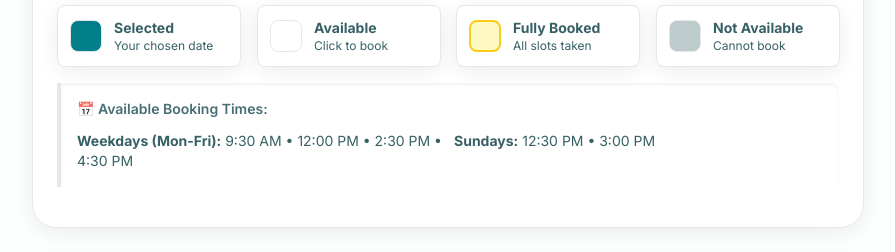
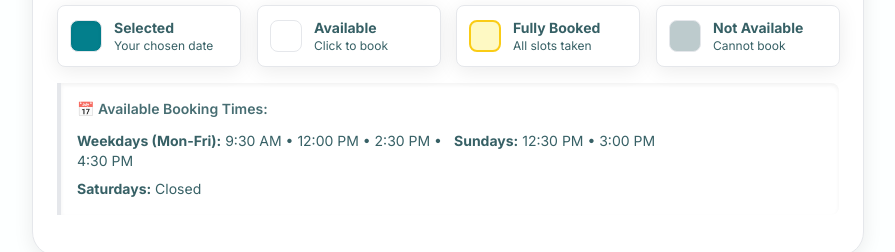
Before and after one commit to cate-nduta/Lash-Business, a Next.js app: page /booking in a window 1280 px wide. Shown: the part 1320-1572 px from the top of the page, without its empty margins (192-1087 px from the left). Built offline with nearby package versions, Linux system fonts and the light colour scheme; no server answers; a web font is replaced by a local one.

Commit message:
calender workd fine

```diff
--- a/app/api/calendar/available-slots/route.ts
+++ b/app/api/calendar/available-slots/route.ts
@@ -2,8 +2,31 @@ import { NextRequest, NextResponse } from 'next/server'
 import { google } from 'googleapis'
 import { readDataFile } from '@/lib/data-utils'
 
+export const revalidate = 0
+export const dynamic = 'force-dynamic'
+
 const CALENDAR_ID = process.env.GOOGLE_CALENDAR_ID || 'primary'
 const CALENDAR_EMAIL = process.env.GOOGLE_CALENDAR_EMAIL || 'catherinenkuria@gmail.com'
+
+type AvailabilityData = {
+  businessHours?: {
+    [key: string]: { open: string; close: string; enabled: boolean }
+  }
+  timeSlots?: {
+    weekdays?: Array<{ hour: number; minute: number; label: string }>
+    saturday?: Array<{ hour: number; minute: number; label: string }>
+    sunday?: Array<{ hour: number; minute: number; label: string }>
+  }
+}
+
+async function loadAvailabilityData(): Promise<AvailabilityData | null> {
+  try {
+    return await readDataFile<AvailabilityData>('availability.json', {})
+  } catch (error) {
+    console.warn('Error loading availability data, using defaults:', error)
+    return null
+  }
+}
 
 // Initialize Google Calendar API
 function getCalendarClient() {
@@ -63,7 +86,7 @@ function getDayOfWeek(year: number, month: number, day: number): number {
 // Sunday: 12:30 PM, 3:00 PM
 // Saturday: Closed (no slots)
 // dateStr should be in YYYY-MM-DD format
-function generateTimeSlotsForDate(dateStr: string): string[] {
+async function generateTimeSlotsForDate(dateStr: string, availabilityData?: AvailabilityData | null): Promise<string[]> {
   const slots: string[] = []
 
   // Parse the date string to get year, month, day
@@ -74,31 +97,40 @@ function generateTimeSlotsForDate(dateStr: string): string[] {
   const dayOfWeek = getDayOfWeek(year, month, day)
   const isSunday = dayOfWeek === 0
   const isSaturday = dayOfWeek === 6
+  const dayKey = ['sunday', 'monday', 'tuesday', 'wednesday', 'thursday', 'friday', 'saturday'][dayOfWeek]
 
   console.log(`[DEBUG generateTimeSlotsForDate] Date: ${dateStr}, Year: ${year}, Month: ${month}, Day: ${day}`)
   console.log(`[DEBUG generateTimeSlotsForDate] DayOfWeek: ${dayOfWeek} (0=Sun, 1=Mon, 2=Tue, 3=Wed, 4=Thu, 5=Fri, 6=Sat)`)
   console.log(`[DEBUG generateTimeSlotsForDate] isSunday: ${isSunday}, isSaturday: ${isSaturday}`)
 
   // Load availability data from availability.json first to check if Saturday is enabled
-  let availabilityData
-  try {
-    availabilityData = readDataFile<{
-      businessHours: {
-        [key: string]: { open: string; close: string; enabled: boolean }
-      }
-      timeSlots: {
-        weekdays: Array<{ hour: number; minute: number; label: string }>
-        sunday: Array<{ hour: number; minute: number; label: string }>
-        saturday?: Array<{ hour: number; minute: number; label: string }>
-      }
-    }>('availability.json')
-  } catch (error) {
-    console.warn('Error loading availability data, using defaults:', error)
-    availabilityData = null
+  if (availabilityData === undefined) {
+    availabilityData = await loadAvailabilityData()
   }
 
-  // Check if Saturday is enabled
-  const saturdayEnabled = availabilityData?.businessHours?.saturday?.enabled === true
+  const defaultEnabled = {
+    sunday: true,
+    monday: true,
+    tuesday: true,
+    wednesday: true,
+    thursday: true,
+    friday: true,
+    saturday: false,
+  } as const
+
+  const dayEnabled =
+    availabilityData?.businessHours?.[dayKey]?.enabled ??
+    defaultEnabled[dayKey as keyof typeof defaultEnabled]
+
+  if (!dayEnabled) {
+    console.log(`[DEBUG generateTimeSlotsForDate] ${dayKey} disabled - returning empty slots`)
+    return []
+  }
+
+  // Check if Saturday is enabled (used for time slot selection below)
+  const saturdayEnabled =
+    availabilityData?.businessHours?.saturday?.enabled ??
+    defaultEnabled.saturday
 
   // If Saturday is disabled, return empty slots
   if (isSaturday && !saturdayEnabled) {
@@ -110,29 +142,39 @@ function generateTimeSlotsForDate(dateStr: string): string[] {
   let timeSlots: Array<{ hour: number; minute: number; label: string }>
 
   if (isSunday) {
-    timeSlots = availabilityData?.timeSlots?.sunday || [
+    timeSlots = availabilityData?.timeSlots?.sunday && availabilityData.timeSlots.sunday.length > 0
+      ? availabilityData.timeSlots.sunday
+      : [
       { hour: 12, minute: 30, label: '12:30 PM' },
       { hour: 15, minute: 0, label: '3:00 PM' },
-    ]
+      ]
   } else if (isSaturday && saturdayEnabled) {
     // Use Saturday-specific slots if available, otherwise use weekday slots
-    timeSlots = availabilityData?.timeSlots?.saturday || availabilityData?.timeSlots?.weekdays || [
+    timeSlots =
+      (availabilityData?.timeSlots?.saturday && availabilityData.timeSlots.saturday.length > 0
+        ? availabilityData.timeSlots.saturday
+        : undefined) ??
+      (availabilityData?.timeSlots?.weekdays && availabilityData.timeSlots.weekdays.length > 0
+        ? availabilityData.timeSlots.weekdays
+        : undefined) ??
+      [
       { hour: 9, minute: 30, label: '9:30 AM' },
       { hour: 12, minute: 0, label: '12:00 PM' },
       { hour: 14, minute: 30, label: '2:30 PM' },
       { hour: 16, minute: 30, label: '4:30 PM' },
-    ]
+      ]
   } else {
     // Weekdays (Mon-Fri)
-    timeSlots = availabilityData?.timeSlots?.weekdays || [
+    timeSlots =
+      availabilityData?.timeSlots?.weekdays && availabilityData.timeSlots.weekdays.length > 0
+        ? availabilityData.timeSlots.weekdays
+        : [
       { hour: 9, minute: 30, label: '9:30 AM' },
       { hour: 12, minute: 0, label: '12:00 PM' },
       { hour: 14, minute: 30, label: '2:30 PM' },
       { hour: 16, minute: 30, label: '4:30 PM' },
-    ]
+        ]
   }
-
-  console.log(`[DEBUG generateTimeSlotsForDate] Using ${isSunday ? 'Sunday' : 'Weekday'} time slots:`, timeSlots)
 
   for (const slot of timeSlots) {
     // Create ISO string for this time slot in Nairobi timezone (UTC+3)
@@ -141,7 +183,6 @@ function generateTimeSlotsForDate(dateStr: string): string[] {
     slots.push(slotDateTime)
   }
 
-  console.log(`[DEBUG generateTimeSlotsForDate] Generated ${slots.length} slots:`, slots)
   return slots
 }
 
@@ -162,6 +203,7 @@ export async function GET(request: NextRequest) {
     const { searchParams } = new URL(request.url)
     const dateParam = searchParams.get('date')
     const fullyBookedOnly = searchParams.get('fullyBookedOnly') === 'true'
+    const availabilityData = await loadAvailabilityData()
 
     // If only fully booked dates are requested, return them quickly
     if (fullyBookedOnly) {
@@ -185,18 +227,7 @@ export async function GET(request: NextRequest) {
         const dayOfWeek = getDayOfWeek(year, month, day)
         const isSaturday = dayOfWeek === 6
 
-        // Check if Saturday is enabled
-        let saturdayEnabled = false
-        try {
-          const availabilityData = readDataFile<{
-            businessHours: {
-              [key: string]: { open: string; close: string; enabled: boolean }
-            }
-          }>('availability.json')
-          saturdayEnabled = availabilityData?.businessHours?.saturday?.enabled === true
-        } catch (error) {
-          saturdayEnabled = false
-        }
+        const saturdayEnabled = availabilityData?.businessHours?.saturday?.enabled === true
 
         if (!isSaturday || saturdayEnabled) {
           datesToCheck.push(dateStr)
@@ -237,7 +268,7 @@ export async function GET(request: NextRequest) {
 
           // Check each date in batch
           for (const dateStr of batch) {
-            const allSlots = generateTimeSlotsForDate(dateStr)
+            const allSlots = await generateTimeSlotsForDate(dateStr, availabilityData)
             const bookedSlots = bookedSlotsByDate.get(dateStr) || new Set()
 
             const availableSlots = allSlots.filter(slot => {
@@ -289,7 +320,7 @@ export async function GET(request: NextRequest) {
           let isFullyBooked = false
           if (calendar) {
             try {
-              const allSlots = generateTimeSlotsForDate(dateStr)
+              const allSlots = await generateTimeSlotsForDate(dateStr, availabilityData)
               const startOfDay = new Date(currentDate)
               startOfDay.setHours(0, 0, 0, 0)
               const endOfDay = new Date(currentDate)
@@ -378,20 +409,7 @@ export async function GET(request: NextRequest) {
     console.log(`[DEBUG GET] Calculated day of week: ${dayOfWeek} (0=Sun, 1=Mon, 2=Tue, 3=Wed, 4=Thu, 5=Fri, 6=Sat)`)
 
     if (isSaturday) {
-      // Check if Saturday is enabled in availability settings
-      let saturdayEnabled = false
-      try {
-        const availabilityData = readDataFile<{
-          businessHours: {
-            [key: string]: { open: string; close: string; enabled: boolean }
-          }
-        }>('availability.json')
-        saturdayEnabled = availabilityData?.businessHours?.saturday?.enabled === true
-      } catch (error) {
-        // If error reading availability, default to closed
-        saturdayEnabled = false
-      }
-
+      const saturdayEnabled = availabilityData?.businessHours?.saturday?.enabled === true
       if (!saturdayEnabled) {
         console.log(`[DEBUG GET] Saturday detected and disabled - returning empty slots`)
         return NextResponse.json({ slots: [] })
@@ -409,7 +427,7 @@ export async function GET(request: NextRequest) {
     }
 
     // Generate time slots for the selected date (pass date string, not Date object)
-    const allSlots = generateTimeSlotsForDate(dateParam)
+    const allSlots = await generateTimeSlotsForDate(dateParam, availabilityData)
     console.log(`[DEBUG] Date: ${dateParam}, Generated ${allSlots.length} slots:`, allSlots)
 
     // If no slots generated, return early
--- a/app/booking/page.tsx
+++ b/app/booking/page.tsx
@@ -305,11 +305,16 @@ export default function Booking() {
     businessHours: {
       [key: string]: { open: string; close: string; enabled: boolean }
     }
+    timeSlots?: {
+      weekdays?: Array<{ hour: number; minute: number; label: string }>
+      saturday?: Array<{ hour: number; minute: number; label: string }>
+      sunday?: Array<{ hour: number; minute: number; label: string }>
+    }
   } | null>(null)
 
   // Load availability data
   useEffect(() => {
-    fetch('/api/availability')
+    fetch('/api/availability', { cache: 'no-store' })
       .then((res) => res.json())
       .then((data) => {
         setAvailabilityData(data)
@@ -326,20 +331,37 @@ export default function Booking() {
     const dateStrings: string[] = []
     const today = new Date()
 
-    // Check if Saturday is enabled from availability data
-    const saturdayEnabled = availabilityData?.businessHours?.saturday?.enabled === true
+    const defaultBusinessHours: Record<
+      'sunday' | 'monday' | 'tuesday' | 'wednesday' | 'thursday' | 'friday' | 'saturday',
+      { enabled: boolean; open: string; close: string }
+    > = {
+      sunday: { enabled: true, open: '12:00', close: '17:00' },
+      monday: { enabled: true, open: '09:00', close: '18:00' },
+      tuesday: { enabled: true, open: '09:00', close: '18:00' },
+      wednesday: { enabled: true, open: '09:00', close: '18:00' },
+      thursday: { enabled: true, open: '09:00', close: '18:00' },
+      friday: { enabled: true, open: '09:00', close: '18:00' },
+      saturday: { enabled: false, open: '09:00', close: '18:00' },
+    }
+
+    const resolvedBusinessHours = {
+      ...defaultBusinessHours,
+      ...(availabilityData?.businessHours ?? {}),
+    }
 
     for (let i = 0; i < 30; i++) {
       const date = new Date(today)
       date.setDate(today.getDate() + i)
 
       const dayOfWeek = date.getDay()
-      // Include weekdays (Mon-Fri), Sundays, and Saturdays if enabled
-      const isWeekday = dayOfWeek >= 1 && dayOfWeek <= 5
-      const isSunday = dayOfWeek === 0
-      const isSaturday = dayOfWeek === 6
+      const dayKey = ['sunday', 'monday', 'tuesday', 'wednesday', 'thursday', 'friday', 'saturday'][dayOfWeek]
+      const config = resolvedBusinessHours[dayKey as keyof typeof resolvedBusinessHours]
+      const enabled = typeof config?.enabled === 'boolean' ? config.enabled : true
 
-      if (isWeekday || isSunday || (isSaturday && saturdayEnabled)) {
+      if (!enabled) {
+        continue
+      }
+
       const year = date.getFullYear()
       const month = String(date.getMonth() + 1).padStart(2, '0')
       const day = String(date.getDate()).padStart(2, '0')
@@ -354,7 +376,6 @@ export default function Booking() {
       dates.push({ value: dateStr, label: formattedDate })
       dateStrings.push(dateStr)
     }
-    }
 
     // Set dates immediately (no loading state)
     setAvailableDates(dates)
@@ -364,7 +385,9 @@ export default function Booking() {
     // Fetch fully booked dates in the background (non-blocking)
     const fetchFullyBookedDates = async () => {
       try {
-        const response = await fetch('/api/calendar/available-slots?fullyBookedOnly=true')
+        const response = await fetch('/api/calendar/available-slots?fullyBookedOnly=true', {
+          cache: 'no-store',
+        })
         const data = await response.json()
         if (data.fullyBookedDates) {
           setFullyBookedDates(data.fullyBookedDates)
@@ -395,7 +418,9 @@ export default function Booking() {
     setSubmitStatus({ type: null, message: '' })
 
     try {
-      const response = await fetch(`/api/calendar/available-slots?date=${date}`)
+      const response = await fetch(`/api/calendar/available-slots?date=${date}`, {
+        cache: 'no-store',
+      })
       const data = await response.json()
       if (data.slots) {
         setTimeSlots(data.slots)
--- a/app/contact/page.tsx
+++ b/app/contact/page.tsx
@@ -11,21 +11,46 @@ interface ContactData {
   location: string
 }
 
+interface AvailabilityData {
+  businessHours?: {
+    [key: string]: {
+      open: string
+      close: string
+      enabled: boolean
+    }
+  }
+}
+
 export default function Contact() {
   const [contactData, setContactData] = useState<ContactData | null>(null)
+  const [availabilityData, setAvailabilityData] = useState<AvailabilityData | null>(null)
   const [loading, setLoading] = useState(true)
 
   useEffect(() => {
-    fetch('/api/contact')
-      .then((res) => res.json())
-      .then((data) => {
-        setContactData(data)
+    const loadContactAndAvailability = async () => {
+      try {
+        const [contactRes, availabilityRes] = await Promise.all([
+          fetch('/api/contact', { cache: 'no-store' }),
+          fetch('/api/availability', { cache: 'no-store' }),
+        ])
+
+        if (contactRes.ok) {
+          const contactJson = await contactRes.json()
+          setContactData(contactJson)
+        }
+
+        if (availabilityRes.ok) {
+          const availabilityJson = await availabilityRes.json()
+          setAvailabilityData(availabilityJson)
+        }
+      } catch (error) {
+        console.error('Error loading contact/availability data:', error)
+      } finally {
         setLoading(false)
-      })
-      .catch((error) => {
-        console.error('Error loading contact data:', error)
-        setLoading(false)
-      })
+      }
+    }
+
+    loadContactAndAvailability()
   }, [])
 
   const [ref, inView] = useInView({
@@ -41,6 +66,47 @@ export default function Contact() {
     instagramUrl: 'https://instagram.com/lashdiary',
     location: 'LashDiary Studio, Nairobi, Kenya',
   }
+
+  const dayOrder = [
+    { key: 'monday', label: 'Monday' },
+    { key: 'tuesday', label: 'Tuesday' },
+    { key: 'wednesday', label: 'Wednesday' },
+    { key: 'thursday', label: 'Thursday' },
+    { key: 'friday', label: 'Friday' },
+    { key: 'saturday', label: 'Saturday' },
+    { key: 'sunday', label: 'Sunday' },
+  ] as const
+
+  const defaultHours: Record<
+    (typeof dayOrder)[number]['key'],
+    { enabled: boolean; open: string; close: string }
+  > = {
+    monday: { enabled: true, open: '09:00', close: '18:00' },
+    tuesday: { enabled: true, open: '09:00', close: '18:00' },
+    wednesday: { enabled: true, open: '09:00', close: '18:00' },
+    thursday: { enabled: true, open: '09:00', close: '18:00' },
+    friday: { enabled: true, open: '09:00', close: '18:00' },
+    saturday: { enabled: false, open: '09:00', close: '18:00' },
+    sunday: { enabled: true, open: '12:00', close: '17:00' },
+  }
+
+  const businessHours = dayOrder.map(({ key, label }) => {
+    const config = availabilityData?.businessHours?.[key]
+    const resolved =
+      typeof config?.enabled === 'boolean'
+        ? { ...defaultHours[key], ...config }
+        : defaultHours[key]
+
+    if (resolved.enabled) {
+      return {
+        label,
+        status: `${formatTime(resolved.open)} - ${formatTime(resolved.close)}`,
+        open: true,
+      }
+    }
+
+    return { label, status: 'Closed', open: false }
+  })
 
   return (
     <div className="min-h-screen bg-baby-pink-light py-20">
@@ -129,20 +195,20 @@ export default function Contact() {
                 Business Hours
               </h2>
             </div>
-            <div className="space-y-4">
-              <div className="flex justify-between items-center p-3 bg-pink-light/20 rounded-lg">
-                <span className="font-semibold text-gray-800">Monday - Friday</span>
-                <span className="text-brown font-bold">9:00 AM - 6:00 PM</span>
-              </div>
-              <div className="flex justify-between items-center p-3 bg-pink-light/20 rounded-lg">
-                <span className="font-semibold text-gray-800">Sunday</span>
-                <span className="text-brown font-bold">12:00 PM - 5:00 PM</span>
-              </div>
-              <div className="mt-4 p-3 bg-gray-100 rounded-lg border border-gray-300">
-                <p className="text-sm text-gray-600 text-center italic">
-                  Closed on Saturdays
-                </p>
-              </div>
+            <div className="space-y-3">
+              {businessHours.map(({ label, status, open }) => (
+                <div
+                  key={label}
+                  className={`flex justify-between items-center p-3 rounded-lg ${
+                    open ? 'bg-pink-light/20' : 'bg-gray-100'
+                  }`}
+                >
+                  <span className="font-semibold text-gray-800 text-sm">{label}</span>
+                  <span className={`font-bold text-sm ${open ? 'text-brown' : 'text-gray-500 italic'}`}>
+                    {open ? status : 'Closed'}
+                  </span>
+                </div>
+              ))}
             </div>
           </div>
 
@@ -187,3 +253,14 @@ export default function Contact() {
     </div>
   )
 }
+
+function formatTime(time: string) {
+  if (!time) return ''
+  const [hourStr, minuteStr] = time.split(':')
+  const hour = Number(hourStr)
+  const minutes = Number(minuteStr)
+  if (Number.isNaN(hour) || Number.isNaN(minutes)) return time
+  const date = new Date()
+  date.setHours(hour, minutes, 0, 0)
+  return date.toLocaleTimeString('en-US', { hour: 'numeric', minute: '2-digit' })
+}
--- a/components/CalendarPicker.tsx
+++ b/components/CalendarPicker.tsx
@@ -12,6 +12,11 @@ interface CalendarPickerProps {
     businessHours: {
       [key: string]: { open: string; close: string; enabled: boolean }
     }
+    timeSlots?: {
+      weekdays?: Array<{ hour: number; minute: number; label: string }>
+      saturday?: Array<{ hour: number; minute: number; label: string }>
+      sunday?: Array<{ hour: number; minute: number; label: string }>
+    }
   }
 }
 
@@ -19,8 +24,52 @@ export default function CalendarPicker({ selectedDate, onDateSelect, availableDa
   const [currentMonth, setCurrentMonth] = useState(new Date())
   const [viewMonth, setViewMonth] = useState(new Date())
 
-  // Check if Saturday is enabled
-  const saturdayEnabled = availabilityData?.businessHours?.saturday?.enabled === true
+  const dayKeys = ['sunday', 'monday', 'tuesday', 'wednesday', 'thursday', 'friday', 'saturday'] as const
+  const defaultEnabled: Record<typeof dayKeys[number], boolean> = {
+    sunday: true,
+    monday: true,
+    tuesday: true,
+    wednesday: true,
+    thursday: true,
+    friday: true,
+    saturday: false,
+  }
+
+  const formatSlotList = (slots?: Array<{ label: string }> | null, fallback?: string[]) => {
+    const labels =
+      slots && slots.length > 0
+        ? slots.map((slot) => slot.label?.trim()).filter(Boolean)
+        : fallback ?? []
+    return labels.join(' • ')
+  }
+
+  const weekdaySlotSummary = formatSlotList(
+    availabilityData?.timeSlots?.weekdays ?? null,
+    ['9:30 AM', '12:00 PM', '2:30 PM', '4:30 PM']
+  )
+  const sundaySlotSummary = formatSlotList(
+    availabilityData?.timeSlots?.sunday ?? null,
+    ['12:30 PM', '3:00 PM']
+  )
+  const saturdaySlotSummary = formatSlotList(
+    availabilityData?.timeSlots?.saturday ?? null,
+    ['9:30 AM', '12:00 PM', '2:30 PM', '4:30 PM']
+  )
+  const sundayEnabled =
+    availabilityData?.businessHours?.sunday?.enabled ??
+    defaultEnabled.sunday
+  const saturdayEnabled =
+    availabilityData?.businessHours?.saturday?.enabled ??
+    defaultEnabled.saturday
+
+  const isDayEnabled = (date: Date) => {
+    const key = dayKeys[date.getDay()]
+    const configured = availabilityData?.businessHours?.[key]?.enabled
+    if (typeof configured === 'boolean') {
+      return configured
+    }
+    return defaultEnabled[key]
+  }
 
   // Get first day of month and number of days
   const firstDayOfMonth = new Date(viewMonth.getFullYear(), viewMonth.getMonth(), 1)
@@ -40,21 +89,9 @@ export default function CalendarPicker({ selectedDate, onDateSelect, availableDa
   // Check if date is available
   const isDateAvailable = (date: Date): boolean => {
     const dateStr = date.toISOString().split('T')[0]
-    const dayOfWeek = date.getDay()
-    const isSunday = dayOfWeek === 0
-    const isSaturday = dayOfWeek === 6
-
-    // Saturdays: available if enabled and not past/fully booked
-    if (isSaturday) {
-      return saturdayEnabled && !fullyBookedDates.includes(dateStr)
+    if (!isDayEnabled(date)) {
+      return false
     }
-
-    // Sundays: always available (if not past and not fully booked)
-    if (isSunday) {
-      return !fullyBookedDates.includes(dateStr)
-    }
-
-    // Other dates: available if they're in availableDates and not in fullyBookedDates
     return availableDates.includes(dateStr) && !fullyBookedDates.includes(dateStr)
   }
 
@@ -89,18 +126,10 @@ export default function CalendarPicker({ selectedDate, onDateSelect, availableDa
 
     // Create date object for day-of-week and date comparison checks
     const date = new Date(viewMonth.getFullYear(), viewMonth.getMonth(), day)
-    const isSundayDay = isSunday(date)
+
     const isFullyBookedDate = fullyBookedDates.includes(dateStr)
 
-    // Block past dates
-    // Allow Saturdays if enabled and not past/fully booked
-    // Allow Sundays if not past and not fully booked
-    // Allow other dates if they're available
-    const isSaturdayAvailable = isSaturday(date) && saturdayEnabled && !isPastDate(date) && !isFullyBookedDate
-    const isSundayAvailable = isSundayDay && !isPastDate(date) && !isFullyBookedDate
-    const isOtherDateAvailable = !isSundayDay && !isSaturday(date) && !isPastDate(date) && isDateAvailable(date)
-
-    if (!isPastDate(date) && (isSaturdayAvailable || isSundayAvailable || isOtherDateAvailable)) {
+    if (!isPastDate(date) && !isFullyBookedDate && isDayEnabled(date) && isDateAvailable(date)) {
       onDateSelect(dateStr)
     }
   }
@@ -184,13 +213,13 @@ export default function CalendarPicker({ selectedDate, onDateSelect, availableDa
           const isSundayDay = isSunday(date)
           const isFullyBookedDate = isFullyBooked(date)
           const isToday = date.toDateString() === new Date().toDateString()
+          const enabledForDay = isDayEnabled(date)
           // For Sundays, they're available if not past and not fully booked
           // For other days, check if they're in the availableDates array
-          const isSundayAvailable = isSundayDay && !isPast && !isFullyBookedDate
           const isAvailable = isDateAvailable(date)
-          const isDisabledSaturday = isSaturdayDay && (!saturdayEnabled || !isAvailable)
-          const isActuallyAvailable = isSundayAvailable || (isAvailable && !isSundayDay)
-          const shouldFadeUnavailable = (isPast || !isActuallyAvailable) && !isFullyBookedDate
+          const isDisabledSaturday = isSaturdayDay && !enabledForDay
+          const isActuallyAvailable = enabledForDay && isAvailable && !isFullyBookedDate
+          const shouldFadeUnavailable = (isPast || !enabledForDay || !isAvailable) && !isFullyBookedDate
 
           let cellClasses = 'aspect-square flex items-center justify-center rounded-xl transition-all cursor-pointer font-semibold text-[var(--color-text)] '
 
@@ -283,11 +312,26 @@ export default function CalendarPicker({ selectedDate, onDateSelect, availableDa
           </p>
           <div className="grid grid-cols-1 md:grid-cols-2 gap-2 text-sm text-[var(--color-text)]/85">
             <div>
-              <strong>Weekdays (Mon-Fri):</strong> 9:30 AM • 12:00 PM • 2:30 PM • 4:30 PM
+              <strong>Weekdays (Mon-Fri):</strong> {weekdaySlotSummary || 'No slots configured'}
             </div>
-            <div>
-              <strong>Sundays:</strong> 12:30 PM • 3:00 PM
-            </div>
+            {sundayEnabled ? (
+              <div>
+                <strong>Sundays:</strong> {sundaySlotSummary || 'No slots configured'}
+              </div>
+            ) : (
+              <div className="text-[var(--color-text)]/70">
+                <strong>Sundays:</strong> Closed
+              </div>
+            )}
+            {saturdayEnabled ? (
+              <div className="md:col-span-2">
+                <strong>Saturdays:</strong> {saturdaySlotSummary || 'No slots configured'}
+              </div>
+            ) : (
+              <div className="md:col-span-2 text-[var(--color-text)]/70">
+                <strong>Saturdays:</strong> Closed
+              </div>
+            )}
           </div>
         </div>
       </div>
```
Also changed, not shown: app/api/admin/availability/route.ts (+7 -0 lines), app/api/availability/route.ts (+8 -1 lines). Lines whose indentation alone changed are shown as unchanged.
